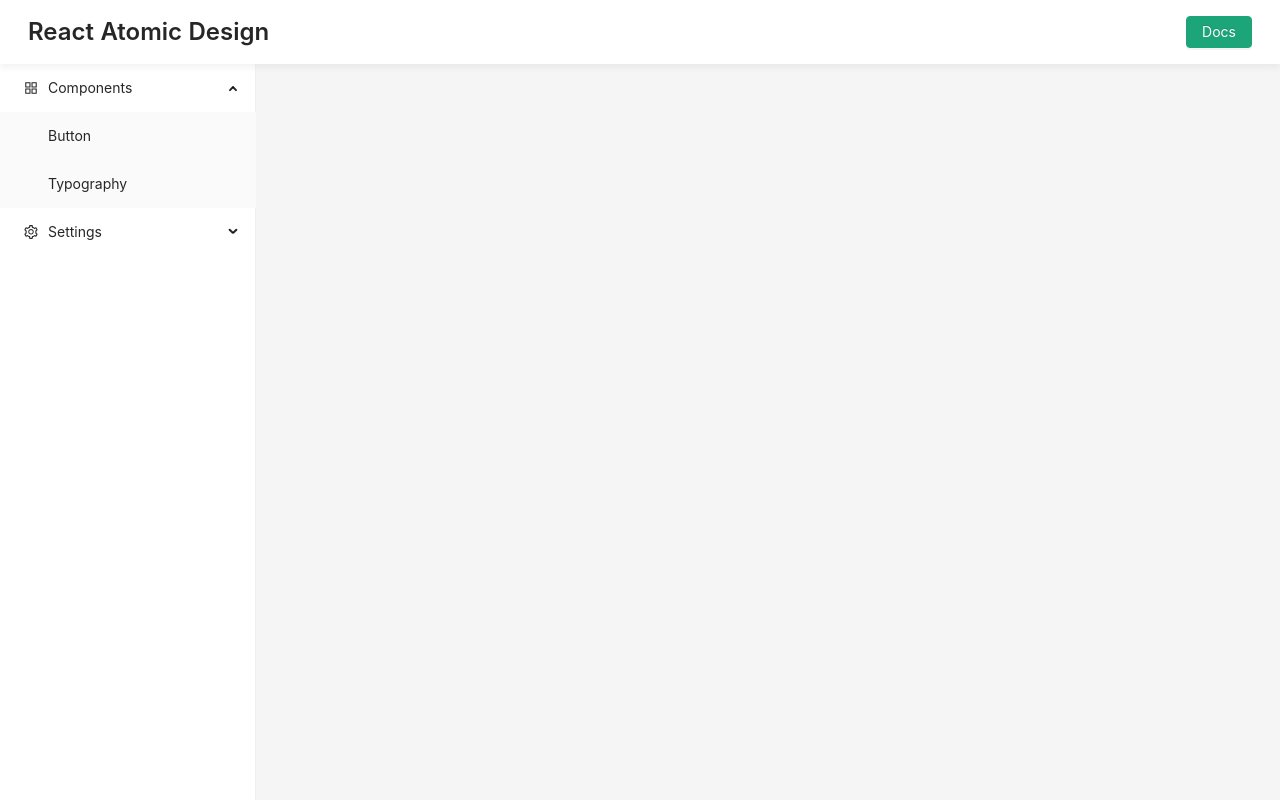
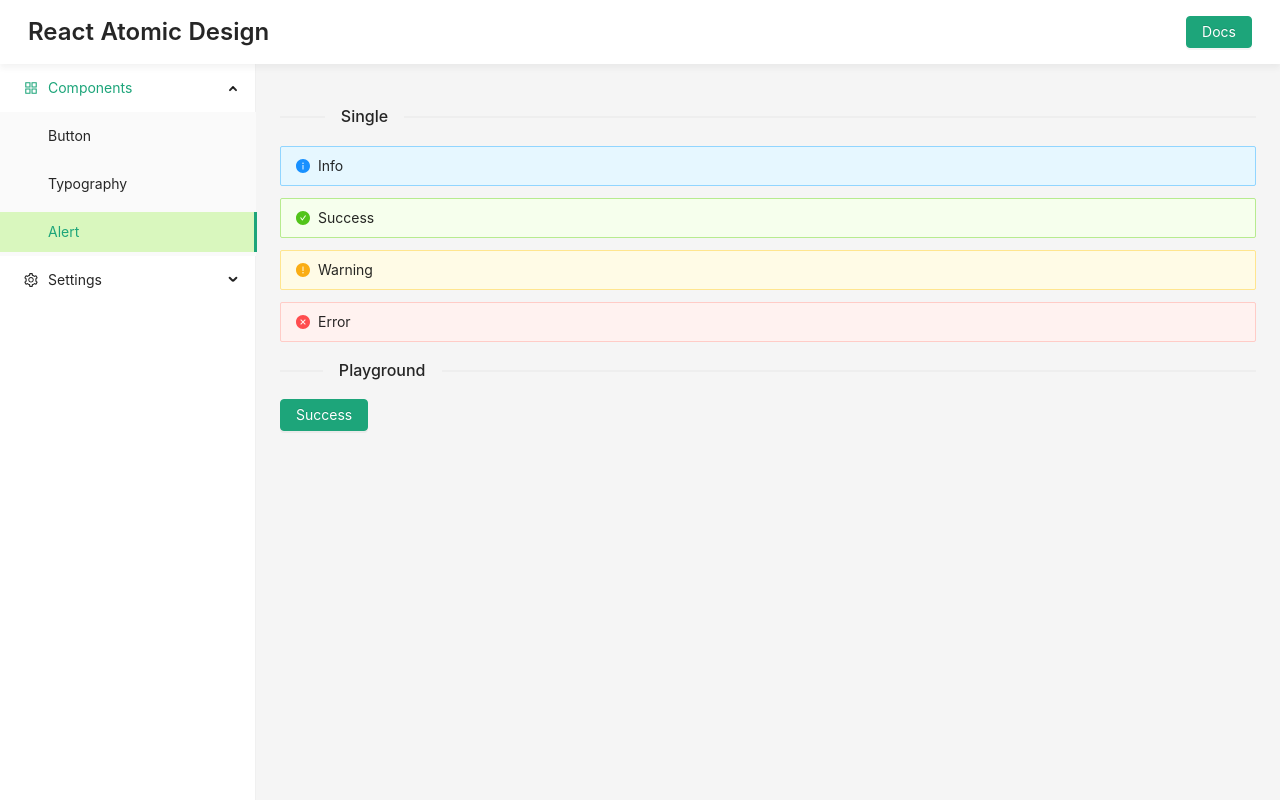
Before and after one commit to bao-anh/react-atomic, a React (Create React App) app: page /components/alert in a window 1280 px wide. Built offline with nearby package versions, Linux system fonts and the light colour scheme.

Commit message:
feat: create alert and context

```diff
--- a/src/App.js
+++ b/src/App.js
@@ -6,7 +6,9 @@ import {
 } from 'react-router-dom';
 import './App.less';
 import { AHeader, ANavbar } from './components/organisms';
-import { Tyography, Button } from './pages';
+import { AAlert } from './components/atoms';
+import { Tyography, Button, Alert } from './pages';
+import { AlertProvider } from './contexts/alert/alert';
 
 function App() {
   return (
@@ -16,12 +18,16 @@ function App() {
         <AHeader />
         <div className="navbar-and-content">
           <ANavbar />
+          <AlertProvider>
             <div className="content">
+              <AAlert />
               <Switch>
                 <Route path="/components/button" exact component={Button} />
                 <Route path="/components/typography" exact component={Tyography} />
+                <Route path="/components/alert" exact component={Alert} />
               </Switch>
             </div>
+          </AlertProvider>
         </div>
       </BrowserRouter>
     </div>
--- a/src/assets/styles/_global-variable.scss
+++ b/src/assets/styles/_global-variable.scss
@@ -3,6 +3,7 @@ $spacing-unit: 4px;
 $box-shadow: 0px 4px 6px rgba(51, 51, 51, 0.06);
 $navbar-width: 256px;
 $border-radius: 4px;
+$header-height: 16 * $spacing-unit;
 
 //colors
 $red-5: #ff4d4f;
@@ -25,7 +26,12 @@ $green-5: #73d13d;
 
 $cyan-5: #36cfc9;
 
+$blue-1: #e6f7ff;
+$blue-2: #bae7ff;
+$blue-3: #91d5ff;
+$blue-4: #69c0ff;
 $blue-5: #40a9ff;
+$blue-6: #1890ff;
 
 $geekblue-5: #597ef7;
 
--- /dev/null
+++ b/src/components/atoms/AAlert/AAlert.jsx
@@ -0,0 +1,44 @@
+import React, { useEffect } from 'react';
+import { Alert, Button } from 'antd';
+import { CloseOutlined } from '@ant-design/icons';
+import { useAlert } from '../../../contexts/alert/alert';
+import { ALERT_SET_CLOSE } from '../../../contexts/alert/type';
+import './style.scss';
+
+const timeout = 2000;
+
+const AAlert = () => {
+  const { alertState, alertDispatch } = useAlert();
+  useEffect(() => {
+    if (alertState.isOpen) {
+      setTimeout(() => {
+        alertDispatch({
+          type: ALERT_SET_CLOSE,
+          payload: {}
+        });
+      },
+      timeout);
+    }
+  }, [alertState.isOpen]);
+
+  if (!alertState.isOpen) return null;
+  return (
+    <Alert
+      className="alert"
+      message={alertState.message}
+      type={alertState.type}
+      showIcon
+      action={(
+        <Button size="small" type="text">
+          <CloseOutlined onClick={() => alertDispatch({
+            type: ALERT_SET_CLOSE,
+            payload: {}
+          })}
+          />
+        </Button>
+      )}
+    />
+  );
+};
+
+export default AAlert;
--- /dev/null
+++ b/src/components/atoms/AAlert/style.scss
@@ -0,0 +1,16 @@
+@import '../../../assets/styles/global-variable';
+
+.alert {
+  position: fixed;
+  top: $header-height;
+  width: calc(100% - #{$navbar-width + $spacing-unit * 12})
+}
+
+.ant-alert-info {
+  background-color: $blue-1;
+  border: 1px solid $blue-3;
+
+  .ant-alert-icon {
+    color: $blue-6;
+  }
+}
--- a/src/components/atoms/index.js
+++ b/src/components/atoms/index.js
@@ -3,5 +3,6 @@ import ATypography from './ATypography/ATypography';
 import ADivider from './ADivider/ADivider';
 import AMenu from './AMenu/AMenu';
 import ASelect from './ASelect/ASelect';
+import AAlert from './AAlert/AAlert';
 
-export { AButton, ATypography, ADivider, AMenu, ASelect };
+export { AButton, ATypography, ADivider, AMenu, ASelect, AAlert };
--- a/src/components/organisms/ANavbar/ANavbar.jsx
+++ b/src/components/organisms/ANavbar/ANavbar.jsx
@@ -19,7 +19,7 @@ const ANavBar = ({ location }) => {
         icon: <AppstoreOutlined />,
         childrens: [
           {
-            key: 'components--button',
+            key: 'components-button',
             title: 'Button',
             link: '/components/button'
           },
@@ -27,8 +27,12 @@ const ANavBar = ({ location }) => {
             key: 'components-typography',
             title: 'Typography',
             link: '/components/typography'
+          },
+          {
+            key: 'components-alert',
+            title: 'Alert',
+            link: '/components/alert'
           }
-
         ]
       },
       {
--- /dev/null
+++ b/src/contexts/alert/alert.jsx
@@ -0,0 +1,52 @@
+import React, { createContext, useReducer, useContext } from 'react';
+import PropTypes from 'prop-types';
+import { ALERT_SET_OPEN, ALERT_SET_CLOSE } from './type';
+
+const AlertContext = createContext();
+
+const initialize = {
+  isOpen: false,
+  type: 'success'
+};
+
+const reducer = (state, action) => {
+  const { type, message } = action?.payload;
+  switch (action.type) {
+    case ALERT_SET_OPEN: {
+      return {
+        isOpen: true,
+        type,
+        message
+      };
+    }
+    case ALERT_SET_CLOSE: {
+      return {
+        isOpen: false,
+        type: '',
+        message: ''
+      };
+    }
+    default: {
+      throw new Error(`Unhandled action type: ${action.type}`);
+    }
+  }
+};
+
+const AlertProvider = ({ children }) => {
+  const [state, dispatch] = useReducer(reducer, initialize);
+  const value = { alertState: state, alertDispatch: dispatch };
+  return <AlertContext.Provider value={value}>{children}</AlertContext.Provider>;
+};
+
+const useAlert = () => {
+  const context = useContext(AlertContext);
+  if (!context) throw new Error('useCount must be used within a CountProvider');
+
+  return context;
+};
+
+AlertProvider.propTypes = {
+  children: PropTypes.any.isRequired
+};
+
+export { AlertProvider, useAlert };
--- /dev/null
+++ b/src/contexts/alert/type.js
@@ -0,0 +1,2 @@
+export const ALERT_SET_OPEN = 'ALERT_SET_OPEN';
+export const ALERT_SET_CLOSE = 'ALERT_SET_CLOSE';
--- a/src/index.scss
+++ b/src/index.scss
@@ -26,7 +26,7 @@ code {
 
   .navbar-and-content {
     display: flex;
-    height: calc(100% - 64px);
+    height: calc(100% - #{$header-height});
   }
 
   .content {
--- /dev/null
+++ b/src/pages/components/Alert/Alert.jsx
@@ -0,0 +1,43 @@
+import React from 'react';
+import { Alert } from 'antd';
+import { ADivider, AButton } from '../../../components/atoms';
+import { useAlert } from '../../../contexts/alert/alert';
+import { ALERT_SET_OPEN } from '../../../contexts/alert/type';
+import './style.scss';
+
+const AlertComponent = () => {
+  const { alertDispatch } = useAlert();
+  return (
+    <React.Fragment>
+      <ADivider orientation="left">
+        Single
+      </ADivider>
+      <div className="alert-block-wrapper">
+        <Alert type="info" message="Info" showIcon />
+        <Alert type="success" message="Success" showIcon />
+        <Alert type="warning" message="Warning" showIcon />
+        <Alert type="error" message="Error" showIcon />
+      </div>
+      <ADivider orientation="left">
+        Playground
+      </ADivider>
+      <div className="block-wrapper">
+        <AButton
+          type="primary"
+          onClick={() => alertDispatch({
+            type: ALERT_SET_OPEN,
+            payload: {
+              isOpen: true,
+              type: 'success',
+              message: 'Success'
+            }
+          })}
+        >
+          Success
+        </AButton>
+      </div>
+    </React.Fragment>
+  );
+};
+
+export default AlertComponent;
--- /dev/null
+++ b/src/pages/components/Alert/style.scss
@@ -0,0 +1,8 @@
+@import '../../../assets/styles/global-variable';
+
+.alert-block-wrapper {
+  display: flex;
+  flex-direction: column;
+  flex-wrap: wrap;
+  gap: $spacing-unit * 3;
+}
--- a/src/pages/index.js
+++ b/src/pages/index.js
@@ -1,4 +1,5 @@
 import Tyography from './components/Typography/Typography';
 import Button from './components/Button/Button';
+import Alert from './components/Alert/Alert';
 
-export { Tyography, Button };
+export { Tyography, Button, Alert };
```
Also changed, not shown: 1 other file (tests, documents, lock files or other folders). Lines whose indentation alone changed are shown as unchanged.
